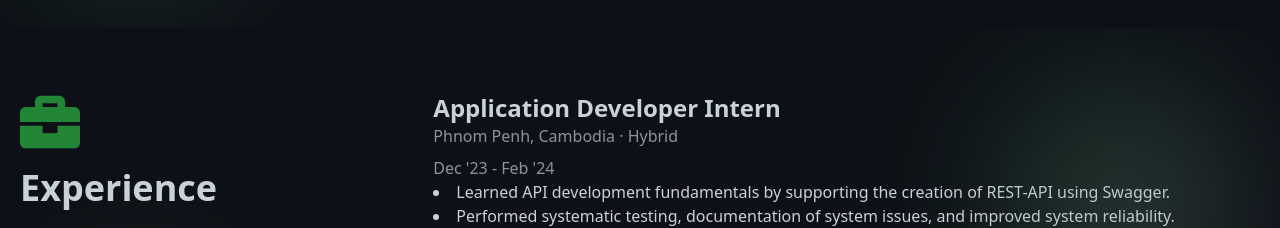
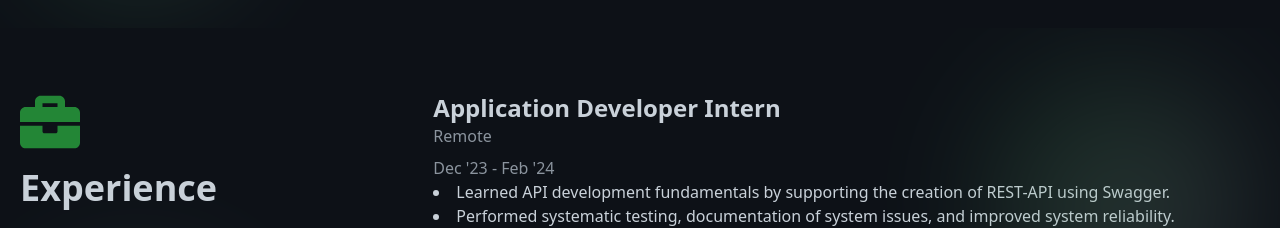
Before and after one commit to sokkhengg/portfolio-reactJs, a React (Vite) app: page / in a window 1280 px wide. Shown: the part 1980-2208 px from the top of the page. Built offline with nearby package versions, Linux system fonts and the light colour scheme.

Commit message:
update spelling

```diff
--- a/src/components/experience/Experience.jsx
+++ b/src/components/experience/Experience.jsx
@@ -21,7 +21,7 @@ export default function Experience() {
         {/* Application Developer Intern */}
         <div className='mb-8'>
             <h2 className='title-font font-semibold text-[#c9d1d9] sm:text-2xl'>Application Developer Intern</h2>
-            <h3 className='text-[#8b949e] mb-2'>Phnom Penh, Cambodia · Hybrid</h3>
+            <h3 className='text-[#8b949e] mb-2'>Remote</h3>
             <span className='text-[#8b949e] mb-2'>Dec '23 - Feb '24</span>
             <ul className='list-disc list-inside text-[#c9d1d9]'>
               <li>Learned API development fundamentals by supporting the creation of REST-API using Swagger.</li>
```
